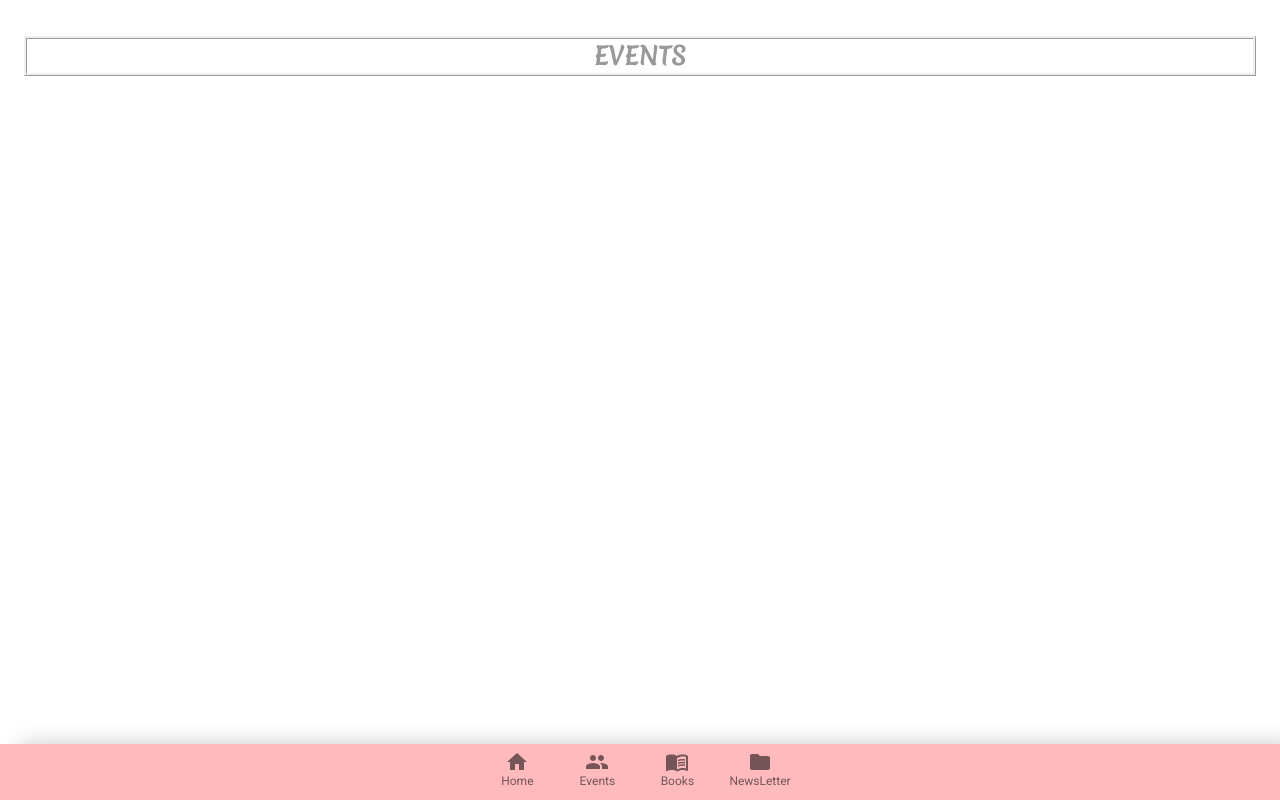
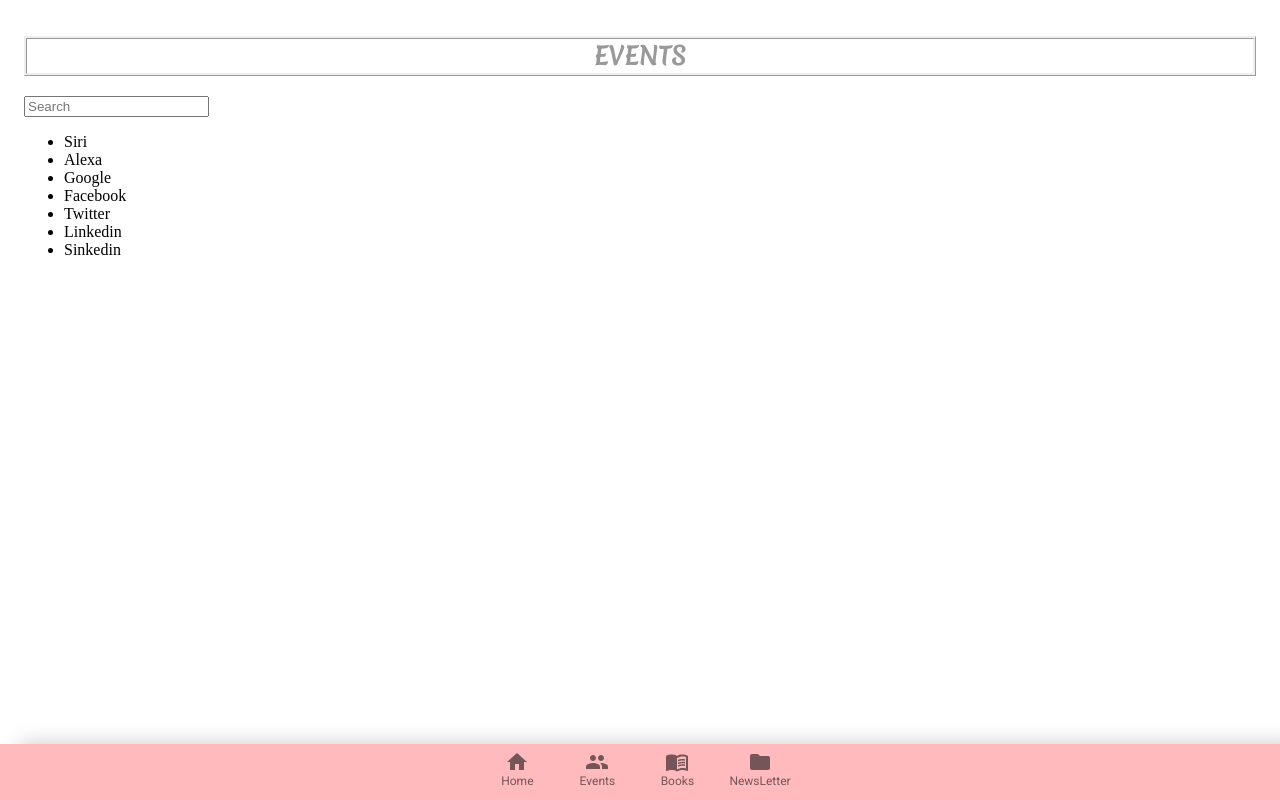
Before and after one commit to uszilard/her_story, a React (Create React App) app: page /events in a window 1280 px wide. Built offline with nearby package versions, Linux system fonts and the light colour scheme.

Commit message:
search in vents created

```diff
--- a/src/pages/Events.js
+++ b/src/pages/Events.js
@@ -1,4 +1,5 @@
 import React from "react";
+//import ReactDOM from "react-dom"
 import { Col, Row, Container } from "../components/Grid";
 import { makeStyles } from "@material-ui/core/styles";
 
@@ -12,8 +13,33 @@ const eventStyles = makeStyles({
   }
 });
 
+const events = [
+  "Siri",
+  "Alexa",
+  "Google",
+  "Facebook",
+  "Twitter",
+  "Linkedin",
+  "Sinkedin"
+];
+
 function Events() {
   const classes = eventStyles();
+
+  const [searchTerm, setSearchTerm] = React.useState("");
+  const [searchResults, setSearchResults] = React.useState([]);
+  const handleChange = event => {
+    setSearchTerm(event.target.value);
+  };
+  React.useEffect(() => {
+    const results = events.filter(event =>
+      event.toLowerCase().includes(searchTerm)
+    );
+    setSearchResults(results);
+  }, [searchTerm]);
+
+
+
   return (
     <Container fluid>
       <Row>
@@ -24,7 +50,21 @@ function Events() {
             </h1>
           </nav>
         </Col>
-        <Col size="md-6 sm-12"></Col>
+        <Col size="md-6 sm-12">
+          <div className="App">
+            <input
+              type="text"
+              placeholder="Search"
+              value={searchTerm}
+              onChange={handleChange}
+            />
+            <ul>
+              {searchResults.map(item => (
+                <li>{item}</li>
+              ))}
+            </ul>
+          </div>
+        </Col>
       </Row>
     </Container>
   );
```
